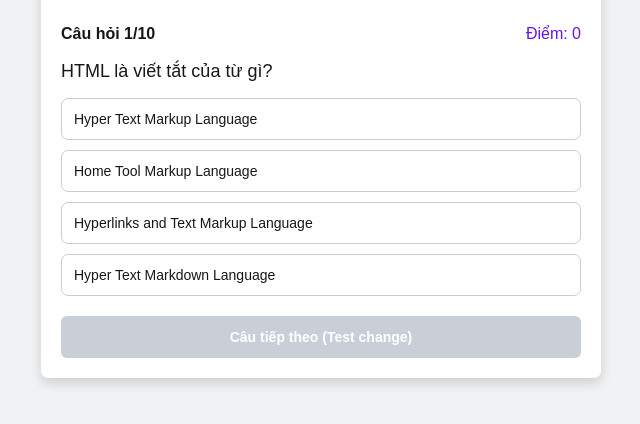
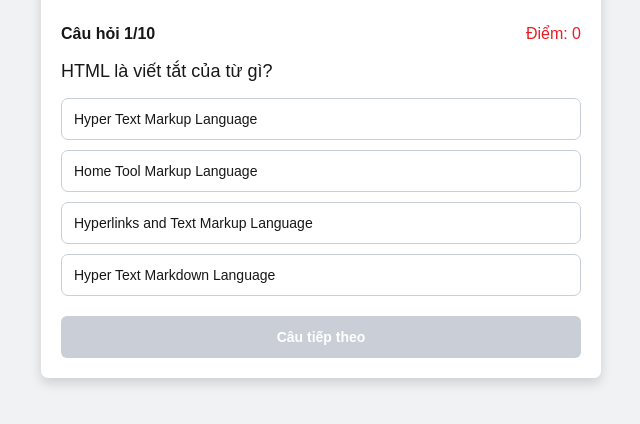
Before and after one commit to TuyenTranHuu/mindx-games-playground, a plain HTML site: page Finished_lv1_mindx/quiz-app/index.html in a window 1280 px wide. Shown: the part 84-508 px from the top of the page, without its empty margins (319-959 px from the left). Drawn offline with Linux system fonts and the light colour scheme.

Commit message:
cập nhat lại sau khi test update

```diff
--- a/Finished_lv1_mindx/quiz-app/index.html
+++ b/Finished_lv1_mindx/quiz-app/index.html
@@ -19,7 +19,7 @@
             <h2 id="question-text">Nội dung câu hỏi</h2>
             <div class="answer-list" id="answer-list"></div>
 
-            <button id="next-button" type="button" disabled>Câu tiếp theo (Test change)</button>
+            <button id="next-button" type="button" disabled>Câu tiếp theo</button>
         </section>
     </main>
 
--- a/Finished_lv1_mindx/quiz-app/script.js
+++ b/Finished_lv1_mindx/quiz-app/script.js
@@ -75,7 +75,7 @@
     if (currentQuestionIndex === questions.length - 1) {
         nextButton.textContent = "Kết thúc";
     } else {
-        nextButton.textContent = "Câu tiếp theo (Test change)";
+        nextButton.textContent = "Câu tiếp theo";
     }
 
     for (let i = 0; i < currentQuestion.options.length; i++) {
--- a/Finished_lv1_mindx/quiz-app/style.css
+++ b/Finished_lv1_mindx/quiz-app/style.css
@@ -47,7 +47,7 @@
 }
 
 #score {
-    color: #6613eb;
+    color: #ed1c24;
 }
 
 h2 {
```
